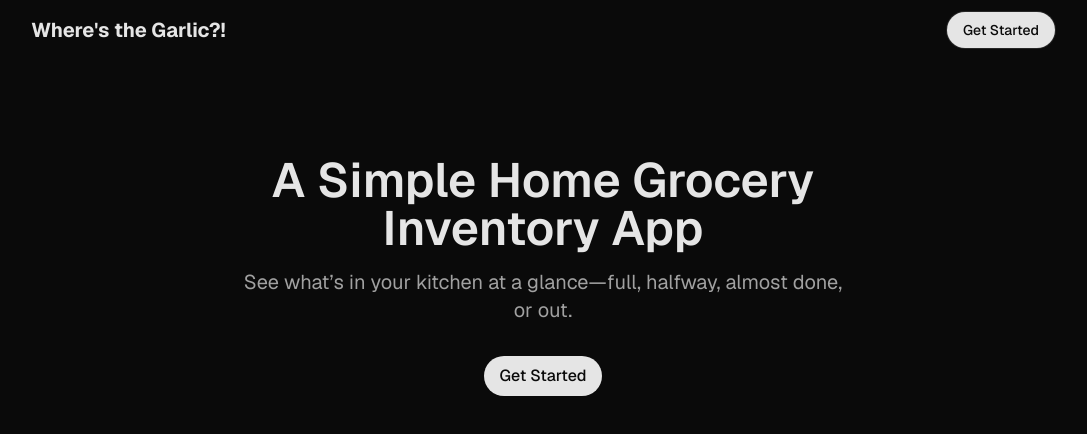
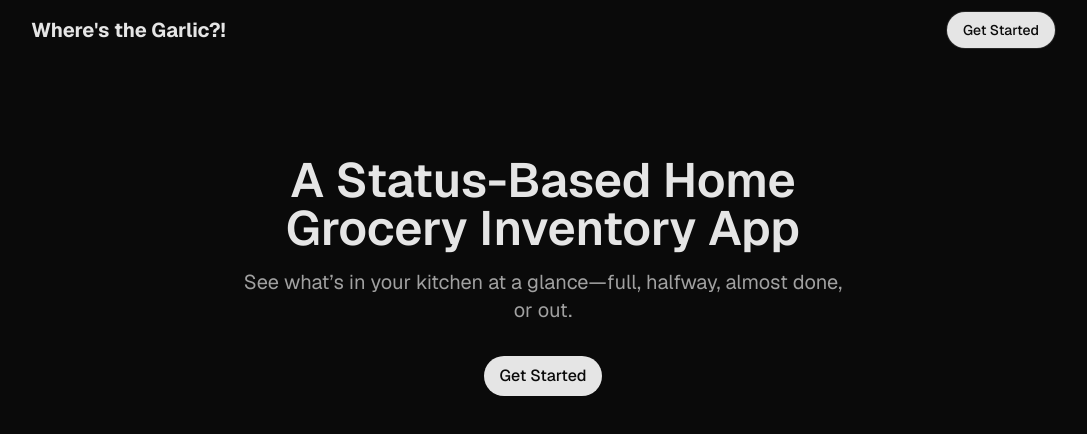
Before and after one commit to internetdrew/wheres-the-garlic, a Next.js app: page / in a window 1280 px wide. Shown: the top 434 px of the page, without its empty margins (97-1184 px from the left). Built offline with nearby package versions, Linux system fonts and the light colour scheme.

Commit message:
update heading

```diff
--- a/app/page.tsx
+++ b/app/page.tsx
@@ -19,7 +19,7 @@ export default function Home() {
       <main className='mt-24'>
         <header className='flex flex-col gap-4 max-w-screen-sm mx-auto text-center'>
           <h1 className='text-3xl font-semibold lg:text-5xl'>
-            A Simple Home Grocery Inventory App
+            A Status-Based Home Grocery Inventory App
           </h1>
           <p className='px-8 text-lg text-neutral-400 lg:px-4 lg:text-xl'>
             See what’s in your kitchen at a glance—full, halfway, almost done,
```
